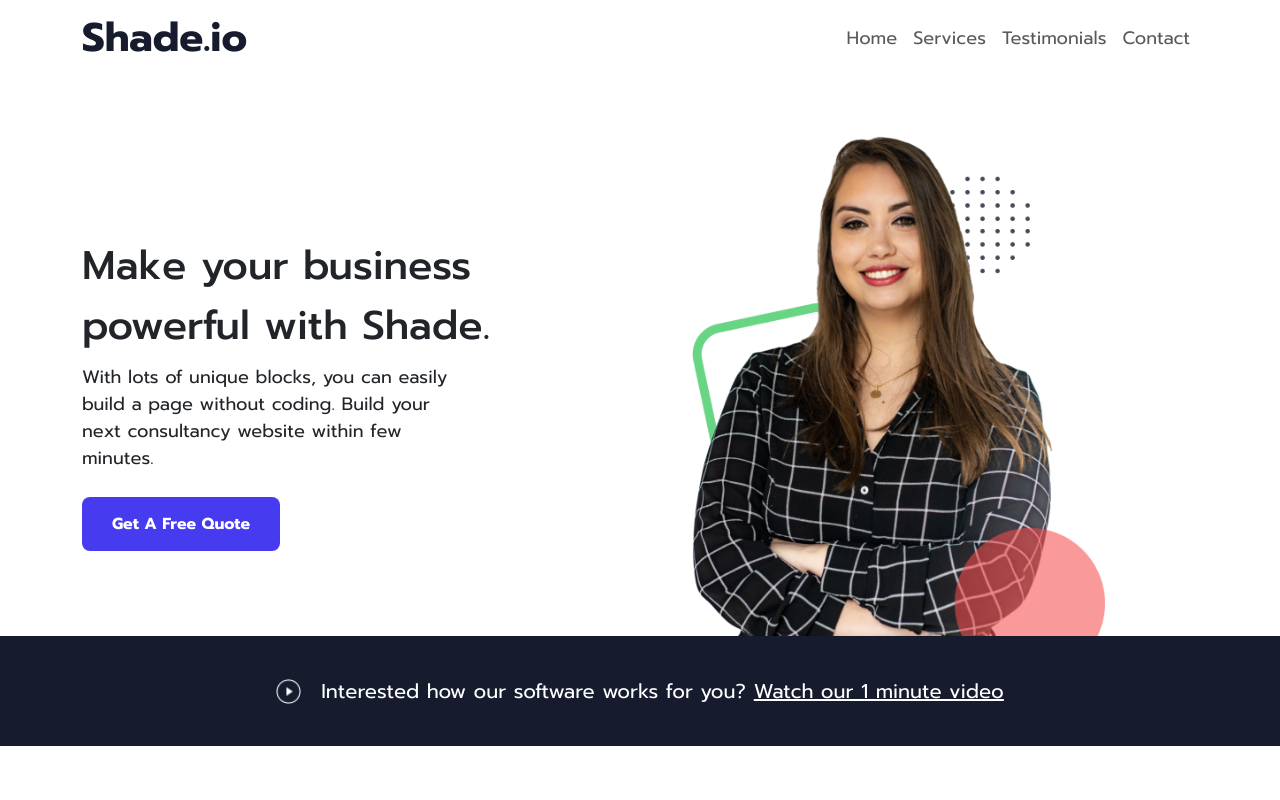
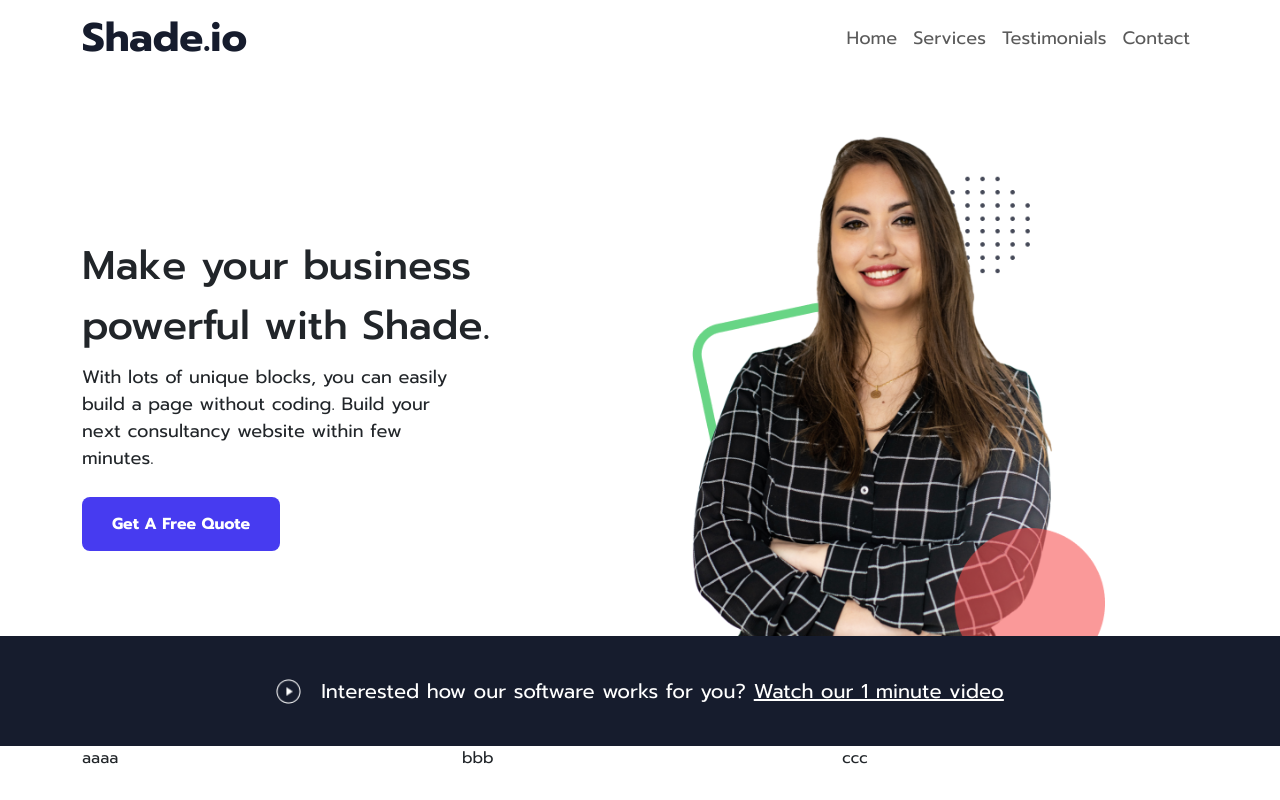
Before and after one commit to ecpieritz/shade-io, a Next.js app: page / in a window 1280 px wide. Built offline with nearby package versions, Linux system fonts and the light colour scheme.

Commit message:
Add Advice section base

```diff
--- /dev/null
+++ b/components/Advices.jsx
@@ -0,0 +1,14 @@
+
+export default function Advice() {
+  return (
+    <section className="shAdvice">
+      <div className="container">
+        <div className="row">
+          <div className="col-4">aaaa</div>
+          <div className="col-4">bbb</div>
+          <div className="col-4">ccc</div>
+        </div>
+      </div>
+    </section>
+  );
+}
--- a/pages/index.js
+++ b/pages/index.js
@@ -3,6 +3,7 @@ import { Inter } from "next/font/google";
 import Header from "@/components/Header";
 import Banner from "@/components/Banner";
 import WatchBtn from "@/components/WatchBtn";
+import Advices from "@/components/Advices";
 const inter = Inter({ subsets: ["latin"] });
 
 export default function Home() {
@@ -29,6 +30,7 @@ export default function Home() {
           link=''
           linkText='Watch our 1 minute video'
         />
+        <Advices />
       </main>
     </>
   );
```
